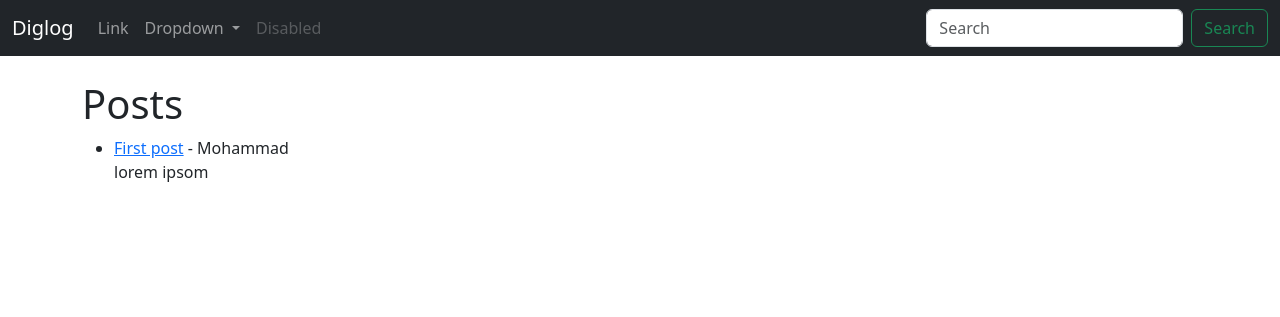
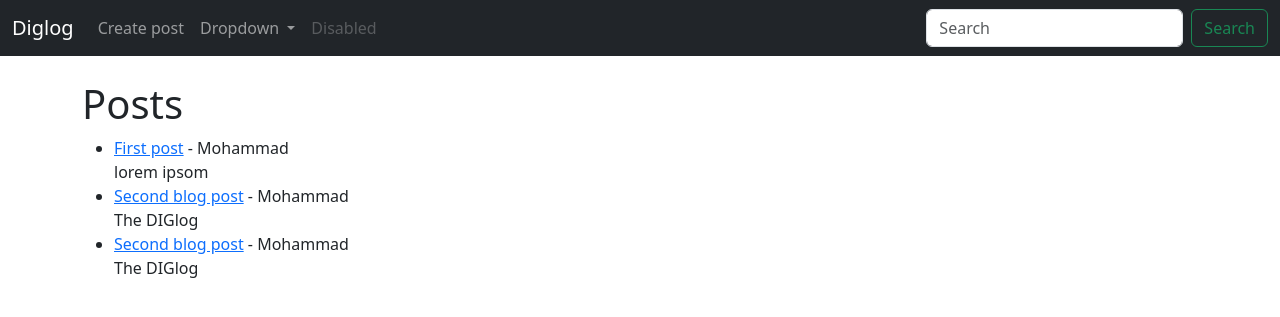
Before and after one commit to mmd-punisher/Diglog, a Django app: page / in a window 1280 px wide. Shown: the top 317 px of the page. Run offline with Django 5.2, Linux system fonts and the light colour scheme; data comes from the database, SQL or seed files in the repository.

Commit message:
Create posr

```diff
--- a/Diglog/settings.py
+++ b/Diglog/settings.py
@@ -30,6 +30,8 @@ ALLOWED_HOSTS = []
 
 # Application definition
 
+# Mohammad
+# 1234M
 INSTALLED_APPS = [
     'django.contrib.admin',
     'django.contrib.auth',
--- a/blog/models.py
+++ b/blog/models.py
@@ -1,11 +1,15 @@
 from django.db import models
 from django.contrib.auth.models import User
+from django.urls import reverse
 
 
 class Post(models.Model):
     title = models.CharField(max_length=255)
-    auther = models.ForeignKey(User, on_delete=models.CASCADE)
+    author = models.ForeignKey(User, on_delete=models.CASCADE)
     body = models.TextField()
 
     def __str__(self):
-        return self.title + ' | ' + str(self.auther)
+        return self.title + ' | ' + str(self.author)
+
+    def get_absolute_url(self):
+        return reverse('post-detail-url', args=(str(self.id)))
--- a/blog/templates/base.html
+++ b/blog/templates/base.html
@@ -14,7 +14,7 @@
 <body>
 <nav class="navbar navbar-expand-lg navbar-dark bg-dark">
     <div class="container-fluid">
-        <a class="navbar-brand" href="{% url 'home_url' %}">Diglog</a>
+        <a class="navbar-brand" href="{% url 'home-url' %}">Diglog</a>
         <button class="navbar-toggler" type="button" data-bs-toggle="collapse" data-bs-target="#navbarSupportedContent"
                 aria-controls="navbarSupportedContent" aria-expanded="false" aria-label="Toggle navigation">
             <span class="navbar-toggler-icon"></span>
@@ -22,7 +22,7 @@
         <div class="collapse navbar-collapse" id="navbarSupportedContent">
             <ul class="navbar-nav me-auto mb-2 mb-lg-0">
                 <li class="nav-item">
-                    <a class="nav-link" href="#">Link</a>
+                    <a class="nav-link" href="{% url 'create-post-url' %}">Create post</a>
                 </li>
                 <li class="nav-item dropdown">
                     <a class="nav-link dropdown-toggle" href="#" role="button" data-bs-toggle="dropdown"
--- a/blog/templates/home.html
+++ b/blog/templates/home.html
@@ -5,8 +5,8 @@
     <h1>Posts</h1>
     <ul>
         {% for post in object_list %}
-            <li><a href="{% url 'post_detail_url' post.pk %}">
-                {{ post.title }}</a> - {{ post.auther }}<br/>
+            <li><a href="{% url 'post-detail-url' post.pk %}">
+                {{ post.title }}</a> - {{ post.author }}<br/>
                 {{ post.body }}<br/>
             </li>
         {% endfor %}
--- a/blog/templates/post_detail.html
+++ b/blog/templates/post_detail.html
@@ -6,10 +6,10 @@
 
 {% block content %}
 <h1>{{ post.title }}</h1>
-<small>By: {{ post.auther }}</small>
+<small>By: {{ post.author }}</small>
 <hr>
 <p>{{ post.body }}</p>
 <br/>
 <br/>
-<a href="{% url 'home_url' %}" class="btn btn-secondary">Back</a>
+<a href="{% url 'home-url' %}" class="btn btn-secondary">Back</a>
 {% endblock %}
--- a/blog/urls.py
+++ b/blog/urls.py
@@ -2,6 +2,7 @@ from django.urls import path
 from . import views
 
 urlpatterns = [
-    path('', views.HomeView.as_view(), name='home_url'),
-    path('post/<int:pk>/', views.PostDetailView.as_view(), name='post_detail_url')
+    path('', views.HomeView.as_view(), name='home-url'),
+    path('post/<int:pk>/', views.PostDetailView.as_view(), name='post-detail-url'),
+    path('create/', views.PostCreateView.as_view(), name='create-post-url')
 ]
--- a/blog/views.py
+++ b/blog/views.py
@@ -1,5 +1,5 @@
 from django.shortcuts import render
-from django.views.generic import ListView, DetailView
+from django.views.generic import ListView, DetailView, CreateView, UpdateView, DeleteView
 
 from blog.models import Post
 
@@ -12,3 +12,9 @@ class HomeView(ListView):
 class PostDetailView(DetailView):
     model = Post
     template_name = 'post_detail.html'
+
+
+class PostCreateView(CreateView):
+    model = Post
+    template_name = 'create_post.html'
+    fields = ['title', 'author', 'body']
```
Also changed, not shown: blog/templates/create_post.html (added, +16 -0 lines), blog/migrations/0002_rename_auther_post_author.py (added), db.sqlite3.
